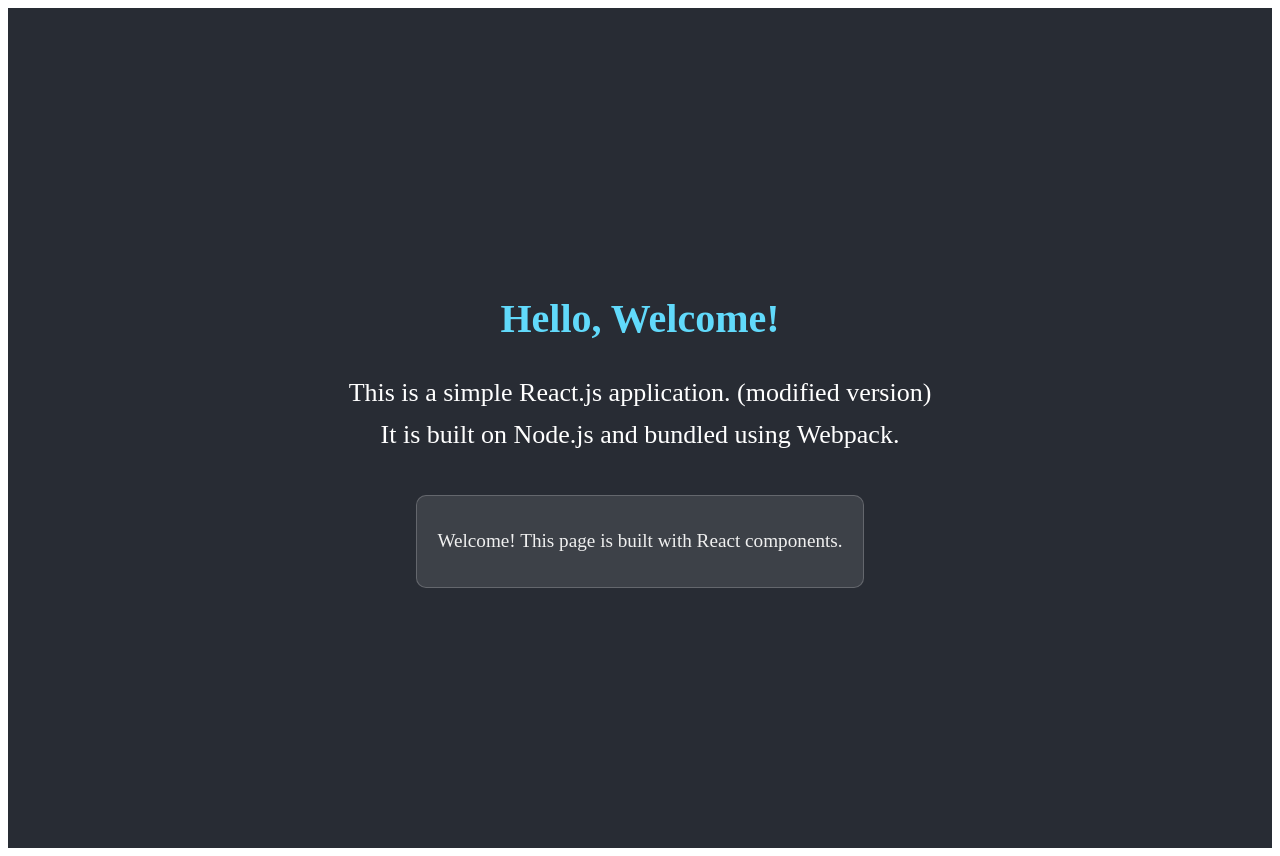
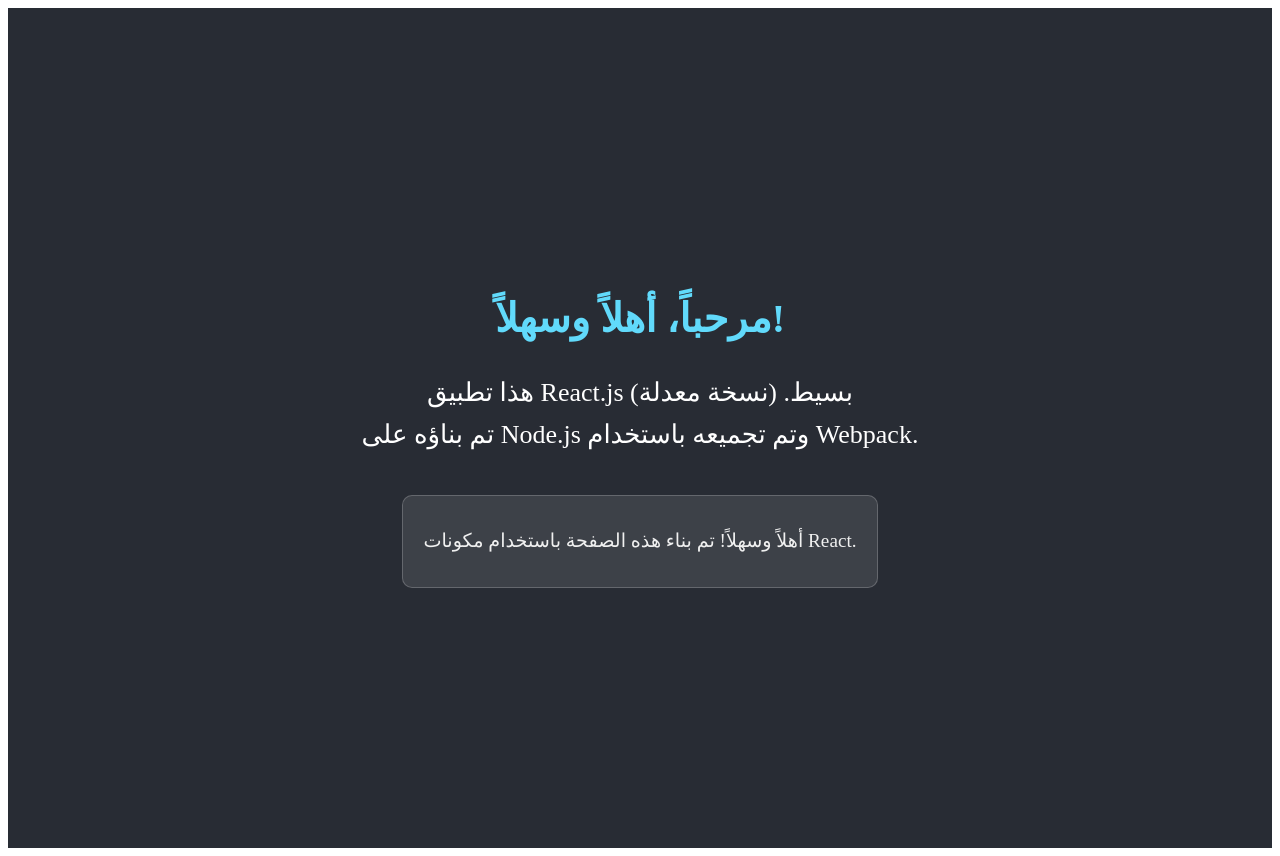
Before and after one commit to donghoon-lee-mrt/vercel_app_tutorial, a React app: page / in a window 1280 px wide. Built offline with nearby package versions, Linux system fonts and the light colour scheme.

Commit message:
Add Arabic translation to page content

```diff
--- a/src/App.js
+++ b/src/App.js
@@ -5,14 +5,14 @@
   return (
     <div className="App">
       <header className="App-header">
-        <h1>Hello, Welcome!</h1>
+        <h1>مرحباً، أهلاً وسهلاً!</h1>
         <p>
-          This is a simple React.js application. (modified version)
+          هذا تطبيق React.js بسيط. (نسخة معدلة)
           <br />
-          It is built on Node.js and bundled using Webpack.
+          تم بناؤه على Node.js وتم تجميعه باستخدام Webpack.
         </p>
         <div className="welcome-message">
-          <p>Welcome! This page is built with React components.</p>
+          <p>أهلاً وسهلاً! تم بناء هذه الصفحة باستخدام مكونات React.</p>
         </div>
       </header>
     </div>
```
